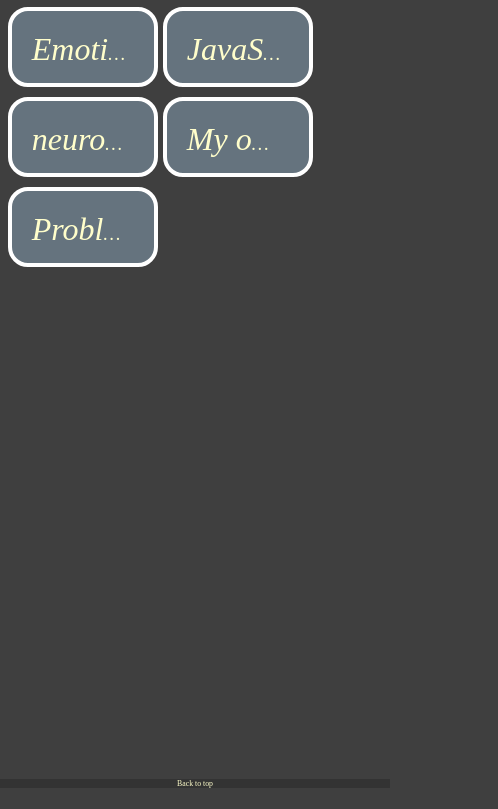
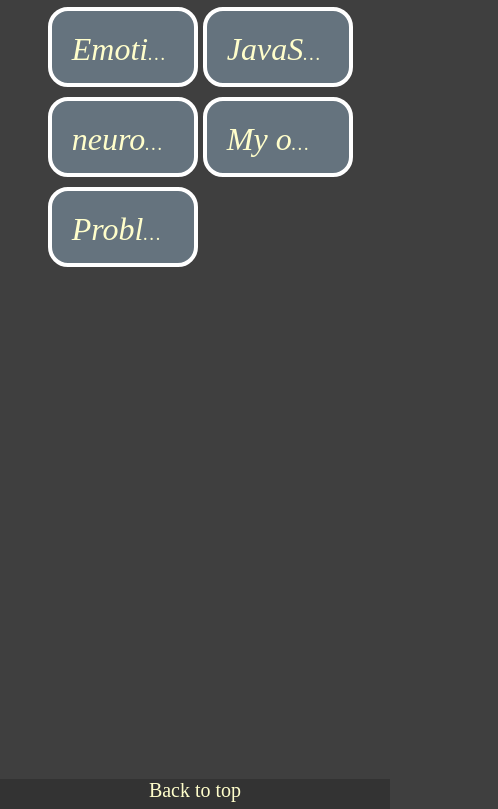
Before and after one commit to Cypress-Comrie/Cypress-Comrie.github.io, a plain HTML site: page blog/index.html in a window 390 px wide. Shown: the part 808-1617 px from the top of the page, 498 px wide, since content can reach past the window. Before the commit the page ends 1596 px from the top, so only its background shows below. Drawn offline with Linux system fonts and the light colour scheme.

Commit message:
fixed mobile site

```diff
--- a/blog/styles.css
+++ b/blog/styles.css
@@ -85,9 +85,12 @@ footer {
   background-color: #333;
   text-align: center;
   font-size: 2vw;
+  height: 80px;
+  ;
 }
 footer a {
   color: #fffecb;
+  height: 50px;
 }
 footer a:hover {
   color: #111;
@@ -161,13 +164,21 @@ i {
 }
 
 @media (max-width: 430px) {
+  footer {
+    height: 30px;
+    font-size: 1.25rem;
+  }
+  ul.grid {
+    padding-right: 250px;
+  }
+
   .container {
     padding-left: 4vw;
   }
   .grid {
     grid-template-columns: 1fr;
     grid-template-rows: 5rem 5rem 5rem 5rem 5rem 5rem 5rem 5rem 5rem 5rem;
-    padding-left: 0px;
+    padding-right: 200px;
   }
   .blog {
     background-color: #65737e;
```
